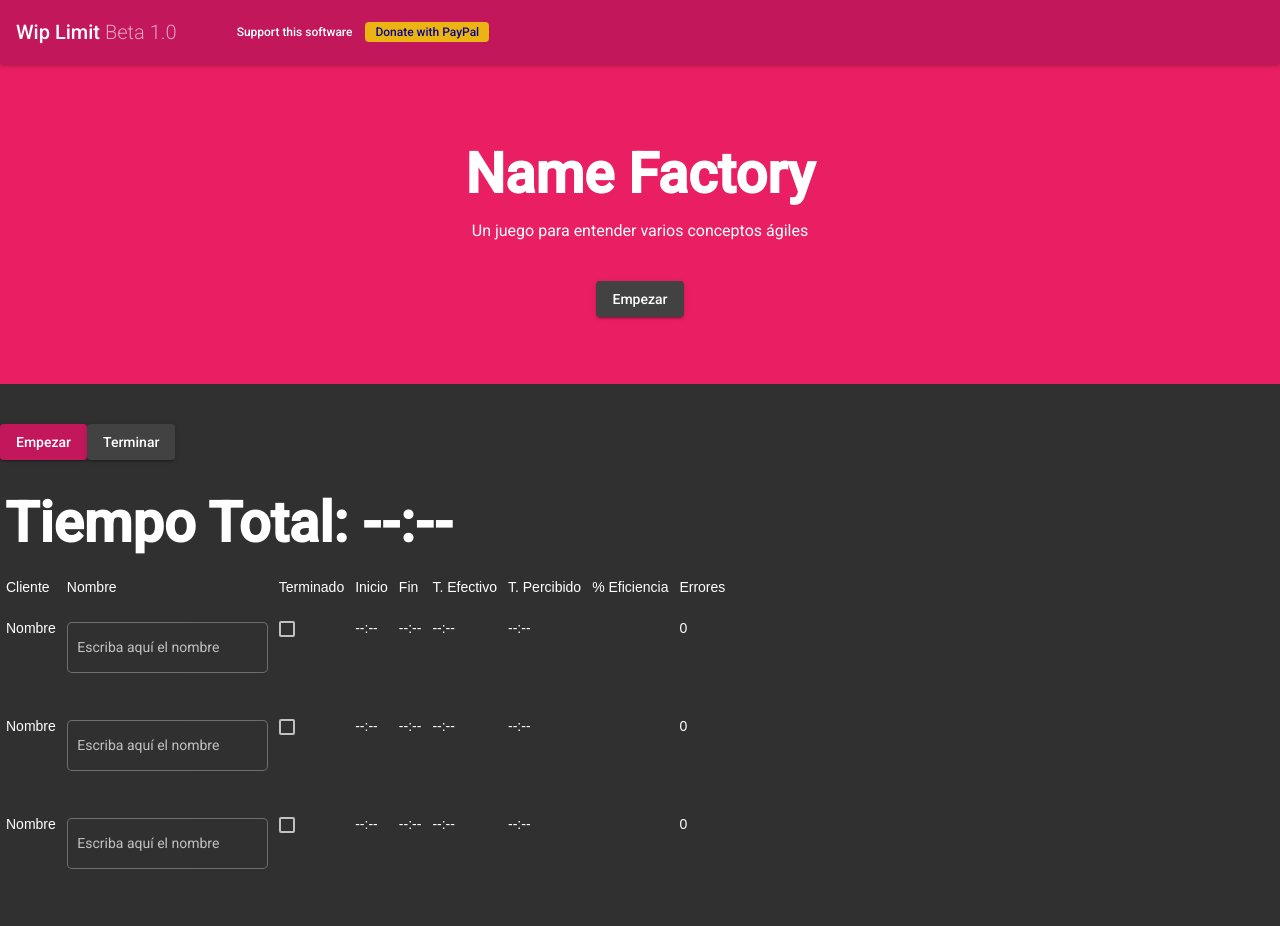
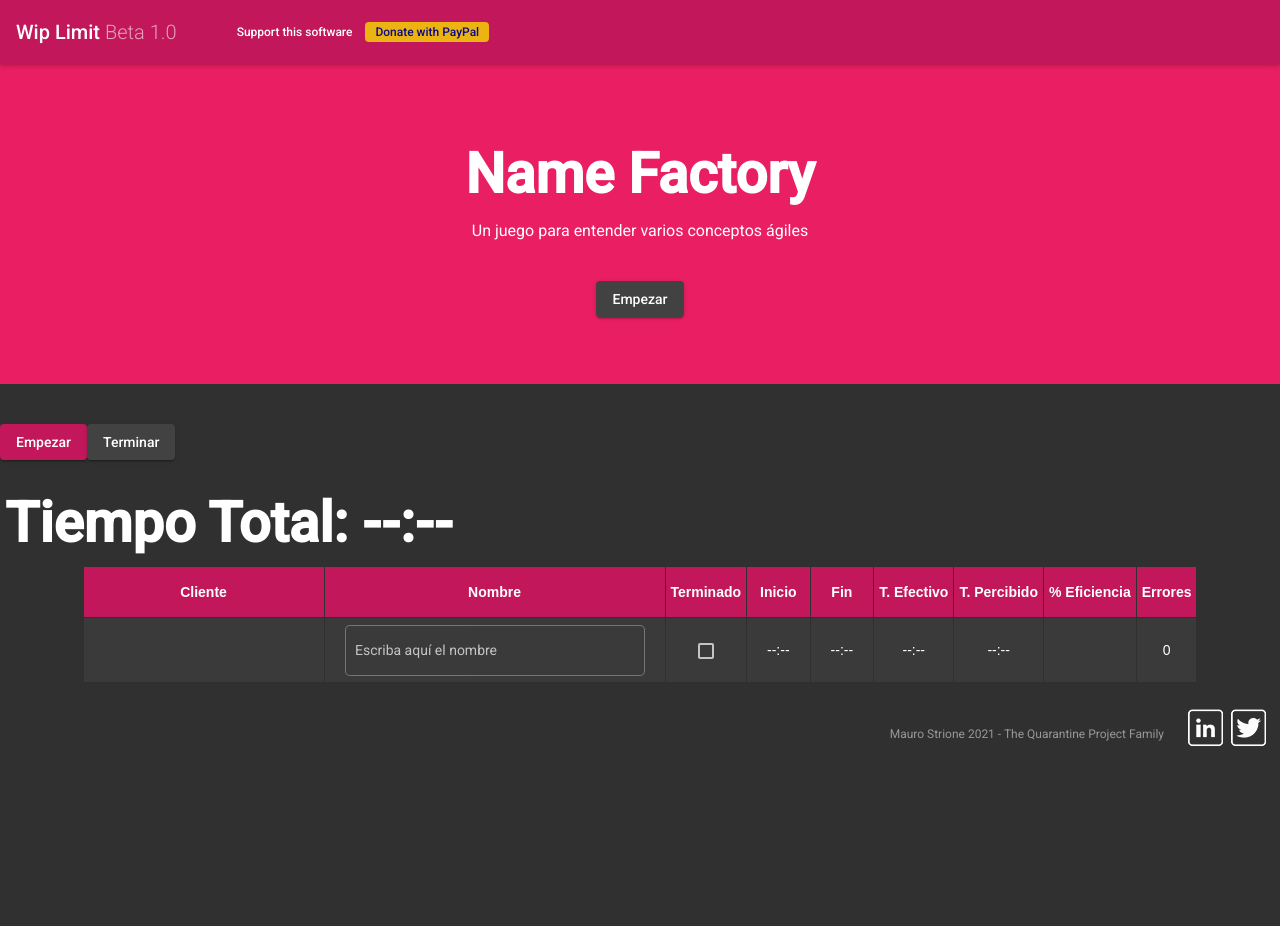
Before and after one commit to mstrione/wip-limit, an Angular app: page /board in a window 1280 px wide. Shown: the top 926 px of the page. After the commit the page ends 800 px from the top, so only its background shows below. Built offline with nearby package versions, Linux system fonts and the light colour scheme.

Commit message:
Configuración de jugadores con ngFor

```diff
--- a/src/app/components/board/board.component.html
+++ b/src/app/components/board/board.component.html
@@ -6,7 +6,7 @@
 
     <br>
 
-    <button mat-raised-button (click)="start()">Empezar</button>
+    <button mat-raised-button (click)="openModalPlayers()">Empezar</button>
 
   </div>
 
@@ -36,81 +36,33 @@ Tiempo Total: {{globalTimer | formatTime}}
   </thead>
   <tbody>
 
-    <tr>
-      <td class="tg-0lax">
-        Nombre
+    <tr *ngFor="let player of players; index as i; trackBy: trackByFn" >
+      <td class="tg-0lax client">
+        {{players[i]}}
       </td>
       <td class="tg-0lax">
         <mat-form-field appearance="outline">
           <mat-label>Escriba aquí el nombre</mat-label>
-          <input matInput autocomplete="off" [disabled]="fields1[0]" (focus)="onFocus(0)" (blur)="onBlur()" (keydown)="logValue($event)" (keyup)="checkIfDeleted($event,0)">
+          <input matInput autocomplete="off" [disabled]="fields1[i]" (focus)="onFocus(i)" (blur)="onBlur()" (keydown)="logValue($event)" (keyup)="checkIfDeleted($event,i)">
         </mat-form-field>
       </td>
       <td class="tg-0lax">
         <mat-checkbox
           [color]="color"
-          (change)="markAsFinished($event.checked, 0)">
+          (change)="markAsFinished($event.checked, i)">
         </mat-checkbox>
       </td>
-      <td class="tg-0lax">{{beginTime1[0] | formatTime}}</td>
-      <td class="tg-0lax">{{endTime1[0] | formatTime}}</td>
-      <td class="tg-0lax">{{processTime1[0] | formatTime}}</td>
-      <td class="tg-0lax">{{leadTime1[0] | formatTime}}</td>
-      <td class="tg-0lax">{{eficiency1[0] | number : '1.1-1'}}</td>
-      <td class="tg-0lax">{{errors1[0]}}</td>
+      <td class="tg-0lax">{{beginTime1[i] | formatTime}}</td>
+      <td class="tg-0lax">{{endTime1[i] | formatTime}}</td>
+      <td class="tg-0lax">{{processTime1[i] | formatTime}}</td>
+      <td class="tg-0lax">{{leadTime1[i] | formatTime}}</td>
+      <td class="tg-0lax">{{eficiency1[i] | number : '1.1-1'}}</td>
+      <td class="tg-0lax">{{errors1[i]}}</td>
 
     </tr>
 
-    <tr>
-      <td class="tg-0lax">
-        Nombre
-      </td>
-      <td class="tg-0lax">
-        <mat-form-field appearance="outline">
-          <mat-label>Escriba aquí el nombre</mat-label>
-          <input matInput autocomplete="off" [disabled]="fields1[1]" (focus)="onFocus(1)" (blur)="onBlur()" (keydown)="logValue($event)" (keyup)="checkIfDeleted($event,1)">
-        </mat-form-field>
-      </td>
-      <td class="tg-0lax">
-        <mat-checkbox
-          [color]="color"
-          (change)="markAsFinished($event.checked, 1)"
-          >
-        </mat-checkbox>
-      </td>
-      <td class="tg-0lax">{{beginTime1[1] | formatTime}}</td>
-      <td class="tg-0lax">{{endTime1[1] | formatTime}}</td>
-      <td class="tg-0lax">{{processTime1[1] | formatTime}}</td>
-      <td class="tg-0lax">{{leadTime1[1] | formatTime}}</td>
-      <td class="tg-0lax">{{eficiency1[1] | number : '1.1-1'}}</td>
-      <td class="tg-0lax">{{errors1[1]}}</td>
 
-    </tr>
 
-    <tr>
-      <td class="tg-0lax">
-        Nombre
-      </td>
-      <td class="tg-0lax">
-        <mat-form-field appearance="outline">
-          <mat-label>Escriba aquí el nombre</mat-label>
-          <input matInput autocomplete="off" [disabled]="fields1[2]"  (focus)="onFocus(2)" (blur)="onBlur()" (keydown)="logValue($event)" (keyup)="checkIfDeleted($event,2)">
-        </mat-form-field>
-      </td>
-      <td class="tg-0lax">
-        <mat-checkbox
-          [color]="color"
-          (change)="markAsFinished($event.checked, 2)">
-        </mat-checkbox>
-      </td>
-      <td class="tg-0lax">{{beginTime1[2] | formatTime}}</td>
-      <td class="tg-0lax">{{endTime1[2] | formatTime}}</td>
-      <td class="tg-0lax">{{processTime1[2] | formatTime}}</td>
-      <td class="tg-0lax">{{leadTime1[2] | formatTime}}</td>
-      <td class="tg-0lax">{{eficiency1[2] | number : '1.1-1'}}</td>
-      <td class="tg-0lax">{{errors1[2]}}</td>
-
-    </tr>
 
   </tbody>
 </table>
--- a/src/app/components/board/board.component.scss
+++ b/src/app/components/board/board.component.scss
@@ -19,12 +19,14 @@ h1 {
   text-align: center;
   top: 50%;
   left: 50%;
-    transform: translate(-50%,-50%);
+  transform: translate(-50%, -50%);
 }
 
 .tg {
   border-collapse: collapse;
   border-spacing: 0;
+  margin-left: auto;
+  margin-right: auto;
 }
 
 .tg td {
@@ -36,6 +38,11 @@ h1 {
   overflow: hidden;
   padding: 10px 5px;
   word-break: normal;
+  text-align: center;
+  vertical-align: middle;
+  padding: 3px 20px;
+  border-bottom: 1px solid #303030;
+  background-color: #3a3a3a;
 }
 
 .tg th {
@@ -46,11 +53,16 @@ h1 {
   font-size: 14px;
   font-weight: normal;
   overflow: hidden;
-    padding: 10px 5px;
+  padding: 15px 5px !important;
   word-break: normal;
+  background: #c2185b !important;
+  font-weight: bold;
 }
 
-  .tg .tg-0lax {
-    text-align: left;
-    vertical-align: top
+.client {
+  font-weight: bold;
+  font-size: 16px !important;
+  text-align: right !important;
+  min-width: 200px;
+  text-transform: uppercase;
 }
--- a/src/app/components/board/board.component.ts
+++ b/src/app/components/board/board.component.ts
@@ -1,5 +1,7 @@
 import { Component, OnInit } from '@angular/core';
+import { MatDialog } from '@angular/material/dialog';
 import { Subscription, timer } from 'rxjs';
+import { ModalPlayersComponent } from '../modal-players/modal-players.component';
 
 @Component({
   selector: 'app-board',
@@ -16,6 +18,7 @@ export class BoardComponent implements OnInit {
   fieldValue = '';
   lastKey = '';
 
+  players = [''];
   beginTime1 = [] as any;
   endTime1 = [] as any;
   processTime1 = [0,0,0,0,0,0];
@@ -28,6 +31,7 @@ export class BoardComponent implements OnInit {
   tick = 10;
   running = false;
 
+  constructor(public dialog: MatDialog) {}
 
   ngOnInit() {
     this.countDown = timer(0, this.tick).subscribe(() => {
@@ -70,6 +74,23 @@ export class BoardComponent implements OnInit {
     this.activeField = -1;
   }
 
+  openModalPlayers(): void {
+    const dialogRef = this.dialog.open(ModalPlayersComponent, {
+      width: '500px',
+      data: {
+        players: this.players
+      },
+    });
+
+    dialogRef.afterClosed().subscribe((result: any) => {
+      console.log(result);
+      if (result) {
+        this.players = result;
+      }
+    });
+
+  }
+
   markAsFinished(event: any , field: number) {
     if (event) {
       this.endTime1[field] = this.globalTimer;
@@ -97,8 +118,8 @@ export class BoardComponent implements OnInit {
     this.fieldValue = event.target.value;
   }
 
-  constructor() {
-
+  trackByFn(index: any, item: any) {
+    return index;
   }
 
 }
--- /dev/null
+++ b/src/app/components/modal-players/modal-players.component.html
@@ -0,0 +1,26 @@
+<h1 mat-dialog-title>Listado de clientes</h1>
+<div mat-dialog-content>
+
+    <p>Ingrese el nombre de los clientes que participarán en la actividad.</p>
+
+    <div *ngFor="let player of players; index as i; trackBy: trackByFn" >
+        <mat-form-field appearance="outline" class="noPadding">
+            <mat-label>Escriba aquí el nombre</mat-label>
+            <input matInput autocomplete="off" [(ngModel)]="players[i]" (ngModelChange)="players[i] = $event.toUpperCase()">
+        </mat-form-field>
+
+        <button mat-icon-button color="primary" (click)="removePlayer(i)" *ngIf="players.length>1">
+            <mat-icon>delete</mat-icon>
+        </button>
+    </div>
+
+    <button mat-icon-button (click)="addPlayer()" *ngIf="players.length<8">
+        <mat-icon>person_add</mat-icon>
+    </button>
+
+</div>
+
+<div mat-dialog-actions>
+    <button mat-raised-button color="primary" [mat-dialog-close]="players" cdkFocusInitial>Aceptar</button>
+    <button mat-raised-button color="accent" (click)="cancel()">Cancelar</button>
+</div>
--- /dev/null
+++ b/src/app/components/modal-players/modal-players.component.scss
@@ -0,0 +1,3 @@
+.client {
+    color: red;
+}
--- /dev/null
+++ b/src/app/components/modal-players/modal-players.component.ts
@@ -0,0 +1,49 @@
+import { ChangeDetectionStrategy, Component, HostListener, Inject, NgModule } from '@angular/core';
+import { MatDialogRef, MAT_DIALOG_DATA } from '@angular/material/dialog';
+
+@Component({
+  selector: 'app-modal-players',
+  templateUrl: './modal-players.component.html',
+  styleUrls: ['./modal-players.component.scss']
+})
+export class ModalPlayersComponent  {
+
+  players = [] as any;
+
+  constructor(
+    @Inject(MAT_DIALOG_DATA) public data: {
+      players: any
+    }, public dialogRef: MatDialogRef<ModalPlayersComponent>) {
+      this.players = data.players;
+    }
+
+  public cancel() {
+    this.close();
+  }
+
+  public close() {
+    this.dialogRef.close();
+  }
+
+  @HostListener("keydown.esc")
+  public onEsc() {
+    this.close();
+  }
+
+  addPlayer() {
+    if(this.players.length<8) {
+      this.players.push('');
+    }
+  }
+
+  removePlayer(i: any) {
+    console.log(i);
+    this.players.splice(i, 1);
+    console.log(this.players);
+  }
+
+  trackByFn(index: any, item: any) {
+    return index;
+  }
+
+}
--- a/src/styles.scss
+++ b/src/styles.scss
@@ -12,3 +12,11 @@ body {
   font-family: Roboto, "Helvetica Neue", sans-serif;
   color: #FFF;
 }
+
+.mat-form-field-wrapper {
+  padding-bottom: 0 !important;
+}
+
+.mat-form-field {
+  width: 300px;
+}
```
Also changed, not shown: src/app/app.module.ts (+9 -2 lines), 1 other file (tests, documents, lock files or other folders). Lines whose indentation alone changed are shown as unchanged.
